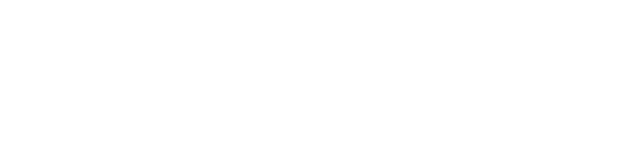
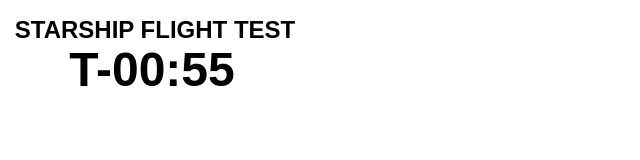
Before and after one commit to OsmanEner/KSP-Stream-Interface, a plain HTML site: page index.html in a window 1280 px wide. Shown: the whole page, without its empty margins (0-640 px from the left). Drawn offline with nearby package versions, Linux system fonts and the light colour scheme; a web font is replaced by a local one.

Commit message:
asdwasdwasd2ad

```diff
--- a/index.html
+++ b/index.html
@@ -11,6 +11,9 @@
 
     <!--Website Favicon-->
     <link rel="icon" type="image/x-icon" href="assets/main_assets/favicon.png">
+
+    <!--Scripts-->
+    <script src="https://code.jquery.com/jquery-3.7.1.min.js"></script>
   </head>
 
   <style>
@@ -20,7 +23,59 @@
   </style>
 
   <body>
-    <p class="text-3">STARSHIP FLIGHT TEST</p>
-    <p class="text-4">T-00:00</p>
+    <p class="flight">STARSHIP FLIGHT TEST</p>
+    <button id="countID" class="count">T-00:00</button>
   </body>
+
+  <script>
+    let seconds = -60;
+    let clickStatus = false;
+    let timerId;
+    startTimer();
+    function updateTimer() {
+        seconds++;
+        if (seconds < 0) {
+            const absSeconds = Math.abs(seconds);
+            const minutes = Math.floor((absSeconds % 3600) / 60);
+            const remainingSeconds = absSeconds % 60;
+
+            const timeString = `T-${padZero(minutes)}:${padZero(remainingSeconds)}`;
+            $(".count").text(timeString);
+        }
+        else {
+            const minutes = Math.floor((seconds % 3600) / 60);
+            const remainingSeconds = seconds % 60;
+            const timeString = `T+${padZero(minutes)}:${padZero(remainingSeconds)}`;
+            $(".count").text(timeString);
+        }
+    }
+
+    function padZero(num) {
+        num = Math.abs(num)
+        return num.toString().padStart(2, '0');
+    }
+
+    function startTimer() {
+        if (!timerId) {
+            timerId = setInterval(updateTimer, 1000);
+        }
+    }
+
+    function stopTimer() {
+        if (timerId) {
+            clearInterval(timerId);
+            timerId = null;
+        }
+    }
+
+    document.getElementById("countID").onclick = function() {
+        if (!clickStatus) {
+            stopTimer();
+            clickStatus = true;
+        } else {
+            startTimer();
+            clickStatus = false; //
+        }
+    }
+  </script>
 </html>
--- a/mainstyle.css
+++ b/mainstyle.css
@@ -19,30 +19,32 @@
   box-sizing: border-box;
 }
 
-.text-3 {
+.flight {
   position: absolute;
-  left: 65.73455810546875px;
-  top: 42.543243408203125px;
-  width: 263px;
+  left: 5px;
+  top: 10px;
+  width: 300px;
   height: 40px;
   font-size: 24px;
   font-family: var(--font-family-oxanium);
   font-weight: bold;
   line-height: 40px;
   text-align: center;
-  color: rgba(255, 255, 255, 1);
+  color: rgba(0, 0, 0, 1);
 }
 
-.text-4 {
+.count {
   position: absolute;
-  left: 112.73455810546875px;
-  top: 92.97723388671875px;
-  width: 169px;
+  left: 62px;
+  top: 50px;
+  width: 180px;
   height: 40px;
   font-size: 48px;
   font-family: var(--font-family-oxanium);
   font-weight: bold;
   line-height: 40px;
   text-align: center;
-  color: rgba(255, 255, 255, 1);
+  color: rgba(0, 0, 0, 1);
+  background: transparent;
+  border: transparent;
 }
```
